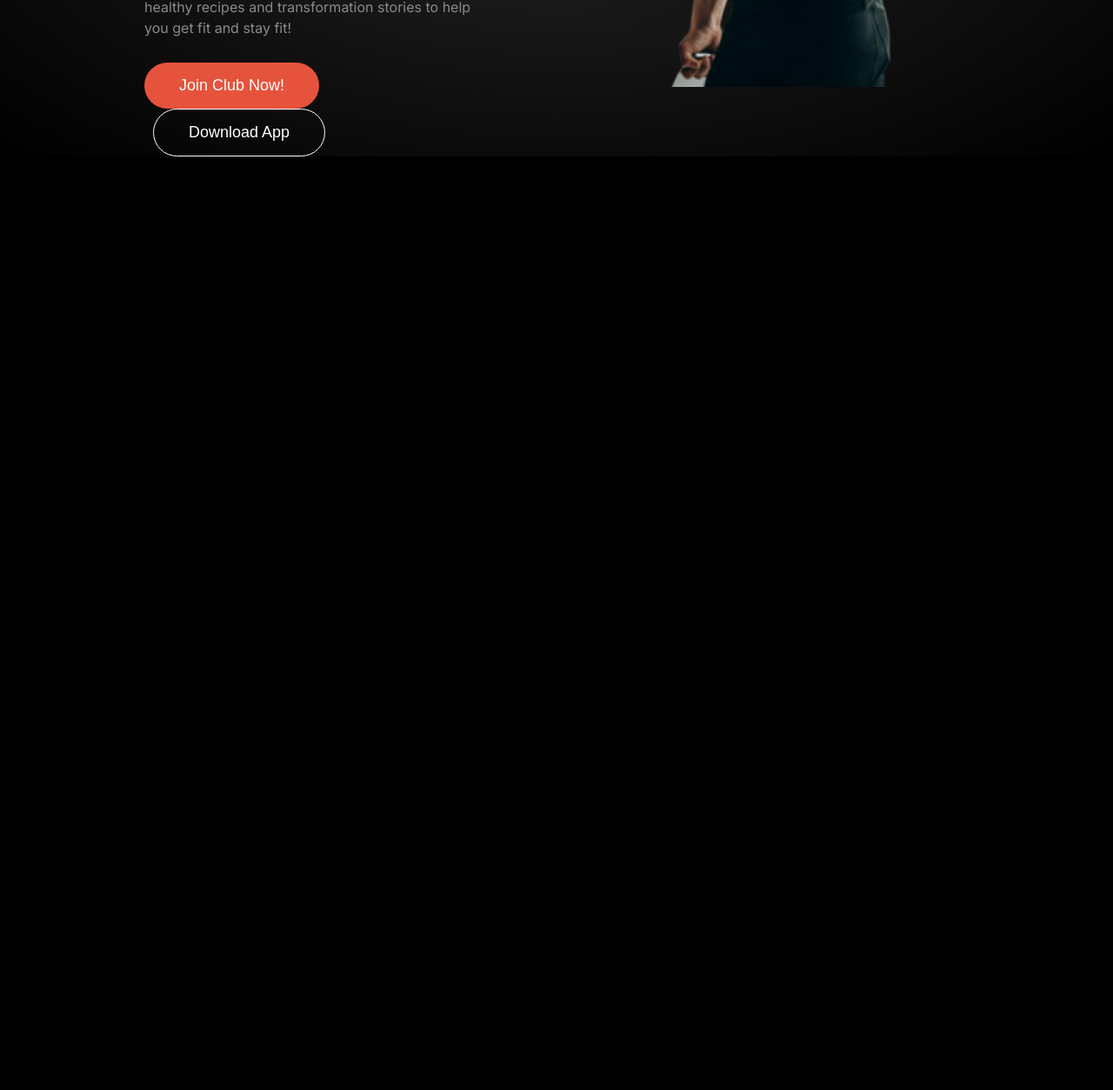
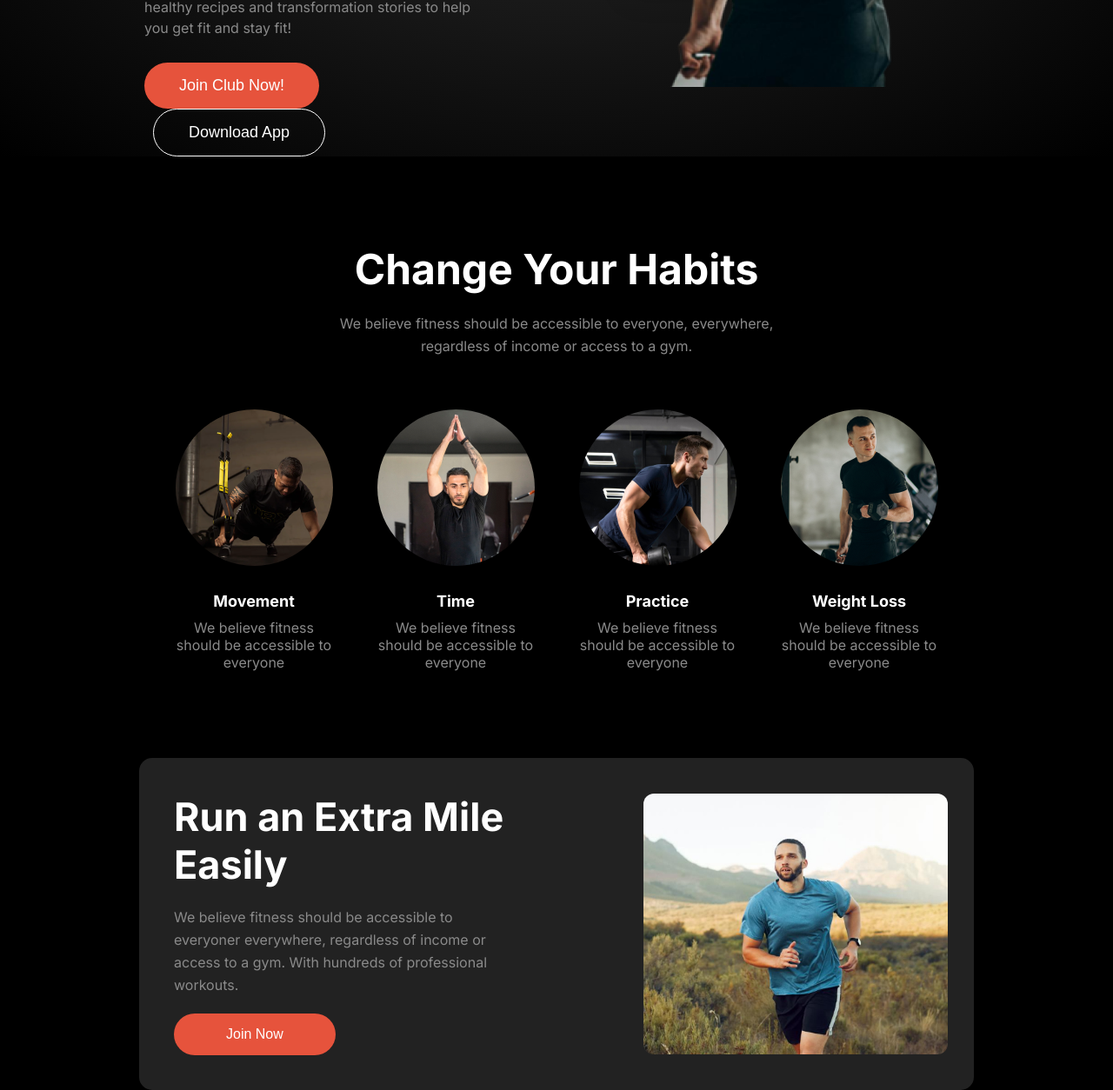
Before and after one commit to reyad9009/Assignment-2, a plain HTML site: page index.html in a window 1280 px wide. Shown: the part 634-1888 px from the top of the page at 87% size. Before the commit the page ends 814 px from the top, so only its background shows below. Drawn offline with Linux system fonts and the light colour scheme.

Commit message:
add Change your habits & Run an extra mile easily section

```diff
--- a/index.html
+++ b/index.html
@@ -4,7 +4,7 @@
     <meta charset="UTF-8">
     <meta name="viewport" content="width=device-width, initial-scale=1.0">
     <script src="https://kit.fontawesome.com/2d4ee16dfd.js" crossorigin="anonymous"></script>
-    <title>Document</title>
+    <title>Fitness</title>
     <link rel="stylesheet" href="style.css">
 </head>
 <body>
@@ -55,5 +55,59 @@
         </div>
     </header>
     <!-- Header end-->
+
+    <!-- Change Your Habits section 1 start -->
+    <section class="change_your_habits">
+        <div class="section_1_main">
+            <div class="s1_header_text">
+                <h1>Change Your Habits</h1>
+                <p>We believe fitness should be accessible to everyone, everywhere, regardless of income or access to a gym.</p>
+            </div>
+
+            <div class="s1_Containers">
+                <div class="s1_element">
+                    <img src="images/image 3.png" alt="">
+                    <h1>Movement</h1>
+                    <p>We believe fitness should be accessible to everyone</p>
+                </div>
+
+                <div class="s1_element">
+                    <img src="images/image 2.png" alt="">
+                    <h1>Time</h1>
+                    <p>We believe fitness should be accessible to everyone</p>
+                </div>
+
+                <div class="s1_element">
+                    <img src="images/image 4.png" alt="">
+                    <h1>Practice</h1>
+                    <p>We believe fitness should be accessible to everyone</p>
+                </div>
+
+                <div class="s1_element">
+                    <img src="images/image 5.png" alt="">
+                    <h1>Weight Loss</h1>
+                    <p>We believe fitness should be accessible to everyone</p>
+                </div>
+            </div>
+        </div>
+    </section>
+    <!-- Change Your Habits section 1 end-->
+
+    <!-- Run an Extra Mile Easily section 2 start -->
+    <section class="section_2">
+        <div class="section2_content">
+            <div class="section2_header_texts">
+                <h1>Run an Extra Mile Easily</h1>
+                <p>We believe fitness should be accessible to everyoner
+                    everywhere, regardless of income or access to a gym. With
+                    hundreds of professional workouts.</p>
+                <button class="join_now_btn">Join Now</button>
+            </div>
+            <div class="section2_img">
+                <img src="images/run.jpg" alt="">
+            </div>
+        </div>
+    </section>
+    <!-- Run an Extra Mile Easily section 2 end-->
 </body>
 </html>
--- a/style.css
+++ b/style.css
@@ -134,14 +134,17 @@ header{
     left: 75%;
     top: 20%;
     background-color: rgb(17, 101, 174);
-    border-radius: 12px;
     display: flex;
     flex-direction: column;
     justify-content: center;
     padding: 12px 18px;
-    background-color: #cccbcb6d;
 
-
+    background: rgba(255, 255, 255, 0);
+    border-radius: 16px;
+    box-shadow: 0 4px 30px rgba(0, 0, 0, 0.1);
+    backdrop-filter: blur(5.8px);
+    -webkit-backdrop-filter: blur(5.8px);
+    border: 1px solid rgba(255, 255, 255, 0.3);
 }
 .h_500 > h1{
     font-size: 40px;
@@ -181,3 +184,115 @@ header{
     color: var(--describing_text_color);
 }
 /*============= Header end =============*/
+
+/*=============  Change Your Habits section 1 start =============*/
+.change_your_habits{
+    display: flex;
+    justify-content: center;
+    flex-wrap: wrap;
+}
+.section_1_main{
+    display: flex;
+    flex-wrap: wrap;
+    flex-direction: column;
+    justify-content: center;
+    align-items: center;
+    gap: 60px;
+    margin-top: 100px;
+}
+.s1_header_text{
+    text-align: center;
+    width: 40%;
+}
+.s1_header_text > h1{
+    font-size: 48px;
+    font-weight: bolder;
+}
+.s1_header_text > p{
+    font-size: 16px;
+    line-height: 26px;
+    margin-top: 20px;
+    color: var(--describing_text_color);
+}
+.s1_Containers{
+    display: flex;
+    flex-wrap: wrap;
+    flex-direction: row;
+    justify-content: center;
+    gap: 40px;
+}
+.s1_element{
+    width: 15%;
+    display: flex;
+    flex-wrap: wrap;
+    flex-direction: column;
+    align-items: center;
+    text-align: center;
+}
+.s1_element > img{
+    border-radius: 100%;
+}
+.s1_element > h1{
+   font-size: 18px;
+   font-weight: bolder;
+   padding-top: 30px ;
+}
+.s1_element > p{
+    font-size: 16px;
+    padding-top: 10px;
+    color: var(--describing_text_color);
+    line-height: 20px;
+}
+/*============= Change Your Habits section 1 end =============*/
+
+/*============= Run an Extra Mile Easily section 2 start =============*/
+.section_2{
+    display: flex;
+    flex-wrap: wrap;
+    justify-content: center;
+}
+.section2_content{
+    display: flex;
+    flex-wrap: wrap;
+    justify-content: space-between;
+    margin-top: 100px;
+    background-color: var(--bg_secondary_color);
+    border-radius: 15px;
+    width: 75%;
+    align-items: center;
+}
+.section2_header_texts{
+    width: 40%;
+    padding: 40px;
+}
+.section2_header_texts > h1{
+    font-size: 45px;
+}
+.section2_header_texts > p{
+    font-size: 16px;
+    line-height: 26px;
+    margin-top: 20px;
+    color: var(--describing_text_color);
+    padding-bottom: 20px;
+}
+.join_now_btn{
+    font-size: 16px;
+    padding: 15px 60px;
+    border-radius: 42px;
+    background-color: var(--btn_color);
+    border: none;
+    color: var(--title_text_color);
+}
+.section2_img{
+    width: 350px;
+    height: 300px;
+    border-radius: 12px;
+    margin-right: 30px;
+    overflow: hidden;
+ }
+.section2_img img{
+    margin-left: -700px;
+    margin-top: -150px;
+    zoom: 70%;
+}
+/*=============  Run an Extra Mile Easily section 2 end =============*/
```
